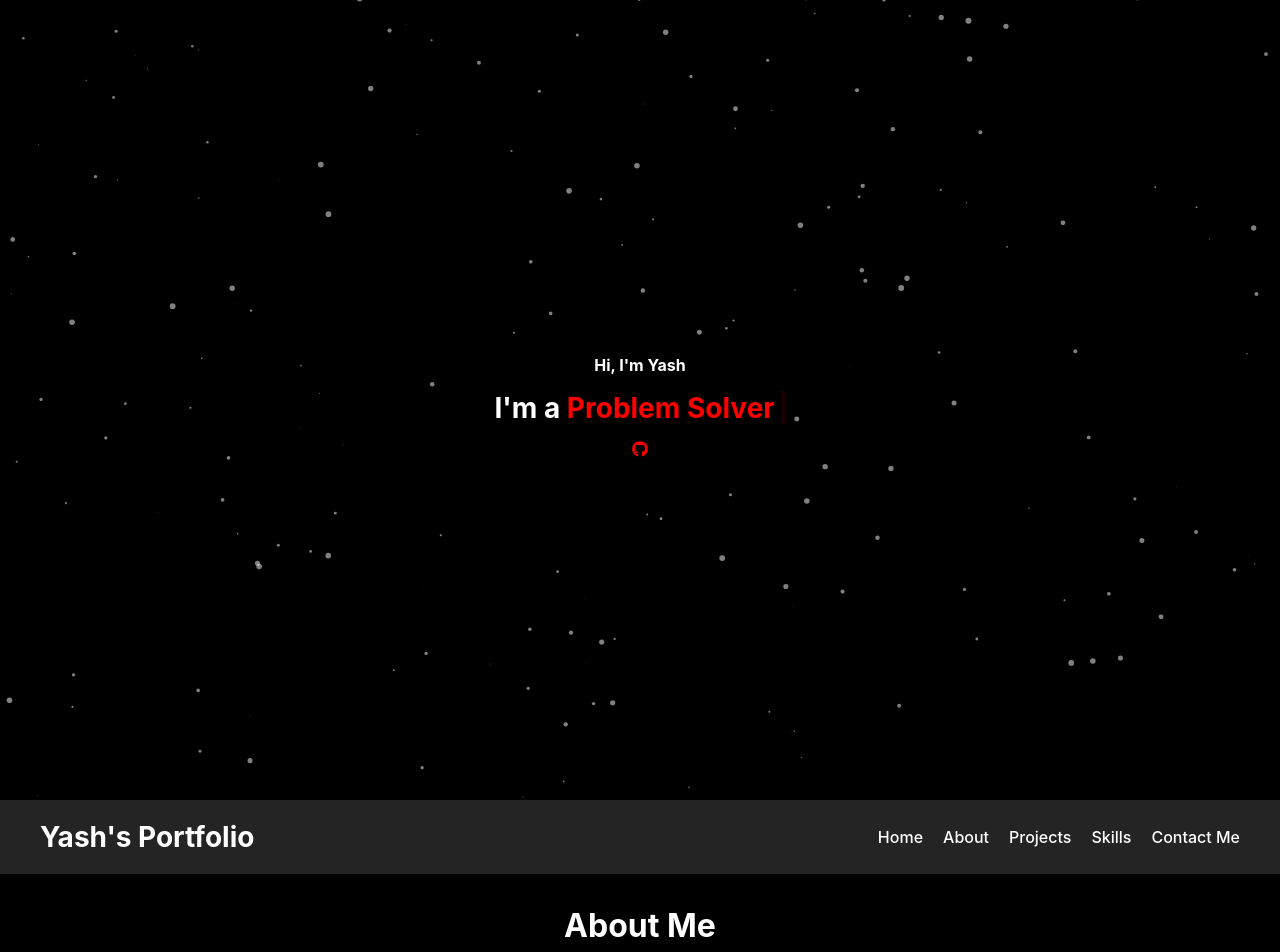
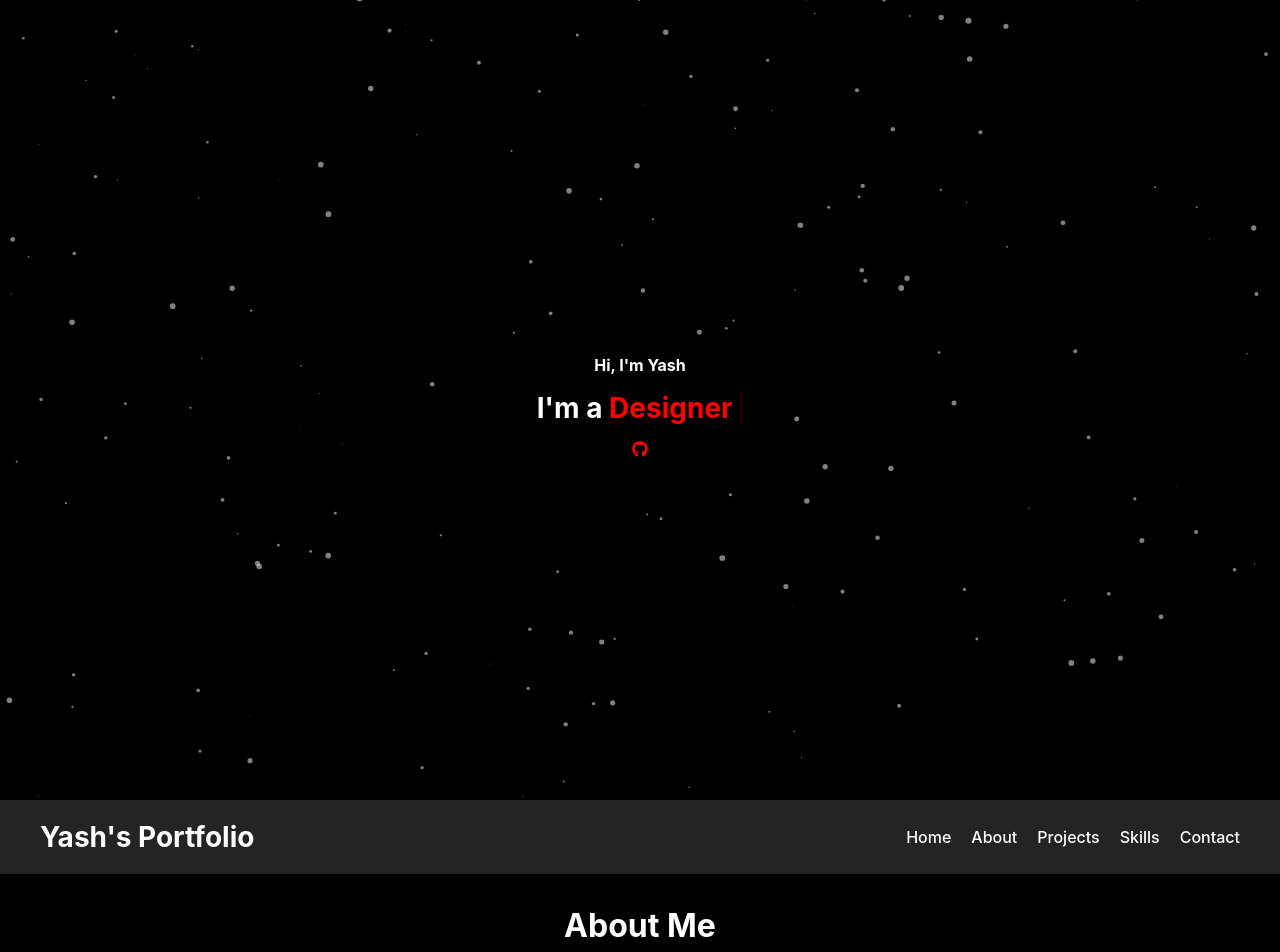
Before and after one commit to yashcpanchal/yash-portfolio, a React (Create React App) app: page / in a window 1280 px wide. Shown: the top 952 px of the page. Built offline with nearby package versions, Linux system fonts and the light colour scheme.

Commit message:
made the navbar sticky and edited the typewriter config

```diff
--- a/src/components/Home/Home.js
+++ b/src/components/Home/Home.js
@@ -14,9 +14,9 @@ function Home() {
                         loop={true}
                         cursor
                         cursorStyle="|"
-                        typeSpeed={70}
-                        deleteSpeed={50}
-                        delaySpeed={1000}
+                        typeSpeed={150}
+                        deleteSpeed={100}
+                        delaySpeed={2000}
                     />
                 </span>
             </h1>
--- a/src/components/Navbar/Navbar.css
+++ b/src/components/Navbar/Navbar.css
@@ -1,5 +1,8 @@
 .navbar {
     background-color: var(--navbar-color);
+    position: sticky;
+    top: 0;
+    z-index: 1000;
 }
 
 nav {
--- a/src/components/Navbar/Navbar.js
+++ b/src/components/Navbar/Navbar.js
@@ -11,8 +11,8 @@ function Navbar() {
                 <li><a href="#home">Home</a></li>
                 <li><a href="#about">About</a></li>
                 <li><a href="#projects">Projects</a></li>
-                <li><a href="skills">Skills</a></li>
-                <li><a href="#contact">Contact Me</a></li>
+                <li><a href="#skills">Skills</a></li>
+                <li><a href="#contact">Contact</a></li>
             </ul>
         </nav>
     </div>)
```
